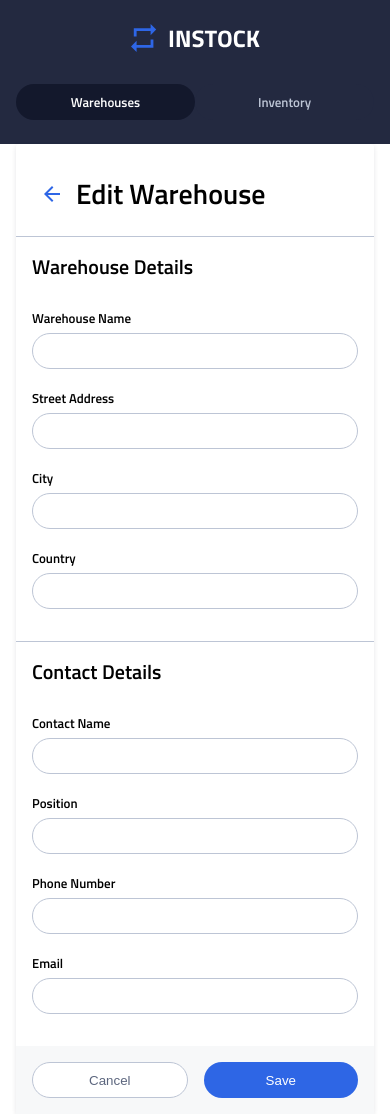
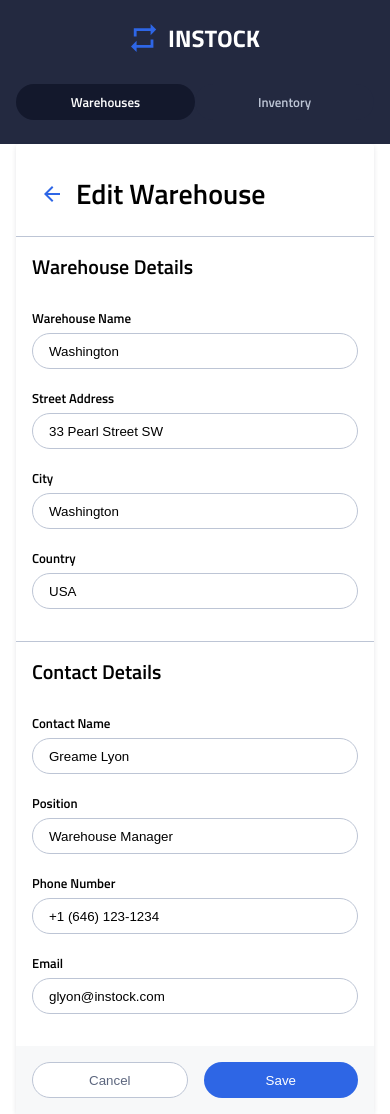
Before and after one commit to aaruntj/stock-manager-react-front-end, a React (Create React App) app: page /warehouses in a window 390 px wide. Built offline with nearby package versions, Linux system fonts and the light colour scheme.

Commit message:
Edit warehouse component tablet view

```diff
--- a/src/components/Warehouse/EditWarehouse/EditWarehouse.js
+++ b/src/components/Warehouse/EditWarehouse/EditWarehouse.js
@@ -1,59 +1,117 @@
 import React from "react";
+import { useState } from "react";
 import "./EditWarehouse.scss";
 import backArrow from "../../../assets/icons/arrow_back-24px.svg";
 
 function EditWarehouse() {
+  const warehouse = {
+    id: "5bf7bd6c-2b16-4129-bddc-9d37ff8539e9",
+    name: "Washington",
+    address: "33 Pearl Street SW",
+    city: "Washington",
+    country: "USA",
+    contact: {
+      name: "Greame Lyon",
+      position: "Warehouse Manager",
+      phone: "+1 (646) 123-1234",
+      email: "glyon@instock.com",
+    },
+  };
+  const [warehouseName, setWarehouseName] = useState(warehouse.name);
+  const [address, setAddress] = useState(warehouse.address);
+  const [city, setCity] = useState(warehouse.city);
+  const [country, setCountry] = useState(warehouse.country);
+  const [contactName, setContactName] = useState(warehouse.contact.name);
+  const [position, setPosition] = useState(warehouse.contact.position);
+  const [phoneNumber, setPhoneNumber] = useState(warehouse.contact.phone);
+  const [email, setEmail] = useState(warehouse.contact.email);
+
   return (
     <div className="component">
       <div className="component__header">
         <img src={backArrow} alt="Back Arrow" />
         <h1 className="component__title">Edit Warehouse</h1>
       </div>
+      <form className="form">
         <div className="form__container">
           <h2 className="form__subtitle">Warehouse Details</h2>
-
           <label className="form__label" htmlFor="warehouseName">
             Warehouse Name
+            <input
+              name="warehouseName"
+              className="form__input"
+              type="text"
+              value={warehouseName}
+            />
           </label>
-        <input name="warehouseName" className="form__input" type="text" />
-
           <label className="form__label" htmlFor="streetAddress">
             Street Address
+            <input
+              name="streetAddress"
+              className="form__input"
+              type="text"
+              value={address}
+            />
           </label>
-        <input name="streetAddress" className="form__input" type="text" />
-
           <label className="form__label" htmlFor="city">
             City
+            <input
+              name="city"
+              className="form__input"
+              type="text"
+              value={city}
+            />
           </label>
-        <input name="city" className="form__input" type="text" />
-
           <label className="form__label" htmlFor="country">
             Country
+            <input
+              name="country"
+              className="form__input"
+              type="text"
+              value={country}
+            />
           </label>
-        <input name="country" className="form__input" type="text" />
         </div>
         <div className="form__container form__container--contacts">
           <h2 className="form__subtitle">Contact Details</h2>
           <label className="form__label" htmlFor="contactName">
             Contact Name
+            <input
+              name="contactName"
+              className="form__input"
+              type="text"
+              value={contactName}
+            />
           </label>
-        <input name="contactName" className="form__input" type="text" />
-
           <label className="form__label" htmlFor="position">
             Position
+            <input
+              name="position"
+              className="form__input"
+              type="text"
+              value={position}
+            />
           </label>
-        <input name="position" className="form__input" type="text" />
-
           <label className="form__label" htmlFor="phoneNumber">
             Phone Number
+            <input
+              name="phoneNumber"
+              className="form__input"
+              type="text"
+              value={phoneNumber}
+            />
           </label>
-        <input name="phoneNumber" className="form__input" type="text" />
-
           <label className="form__label" htmlFor="email">
             Email
+            <input
+              name="email"
+              className="form__input"
+              type="text"
+              value={email}
+            />
           </label>
-        <input name="email" className="form__input" type="text" />
-      </div>{" "}
+        </div>
+      </form>
       <div className="button__container">
         <button className="button button--cancel"> Cancel</button>
         <button className="button button--save"> Save</button>
--- a/src/components/Warehouse/EditWarehouse/EditWarehouse.scss
+++ b/src/components/Warehouse/EditWarehouse/EditWarehouse.scss
@@ -12,6 +12,9 @@
   box-shadow: 0px 2px 5px rgba(19, 24, 44, 0.1);
   border-radius: 3px;
   margin: 0 1rem;
+  @include tablet {
+    margin: 0 2rem;
+  }
   &__title {
     @include page-header;
     margin-left: 0.75rem;
@@ -26,12 +29,26 @@
 }
 
 .form {
+  display: flex;
+  flex-direction: column;
+  @include tablet {
+    flex-direction: row;
+  }
   &__container {
     width: 100%;
     border-bottom: 1px solid $cloud;
     padding: 1rem;
     &--contacts {
       border-bottom: none;
+    }
+    @include tablet {
+      border-bottom: none;
+      border-right: 1px solid $cloud;
+      padding: 0 2rem;
+      margin: 1.5rem 0;
+      &--contacts {
+        border-right: none;
+      }
     }
   }
   &__subtitle {
@@ -58,11 +75,15 @@
   flex-direction: row;
   justify-content: center;
   align-items: center;
-  padding: 8px;
+  padding: 0.5rem;
   border: none;
   border-radius: 20px;
   height: 2.25rem;
   width: 100%;
+  @include tablet {
+    padding: 0.5rem 1rem;
+    width: auto;
+  }
   &:first-of-type {
     margin-right: 1rem;
   }
@@ -73,6 +94,10 @@
     width: 100%;
     background-color: $lightgrey;
     padding: 1rem;
+    @include tablet {
+      justify-content: flex-end;
+      padding: 1rem 2rem;
+    }
   }
   &--cancel {
     color: $slate;
```
Lines whose indentation alone changed are shown as unchanged.
